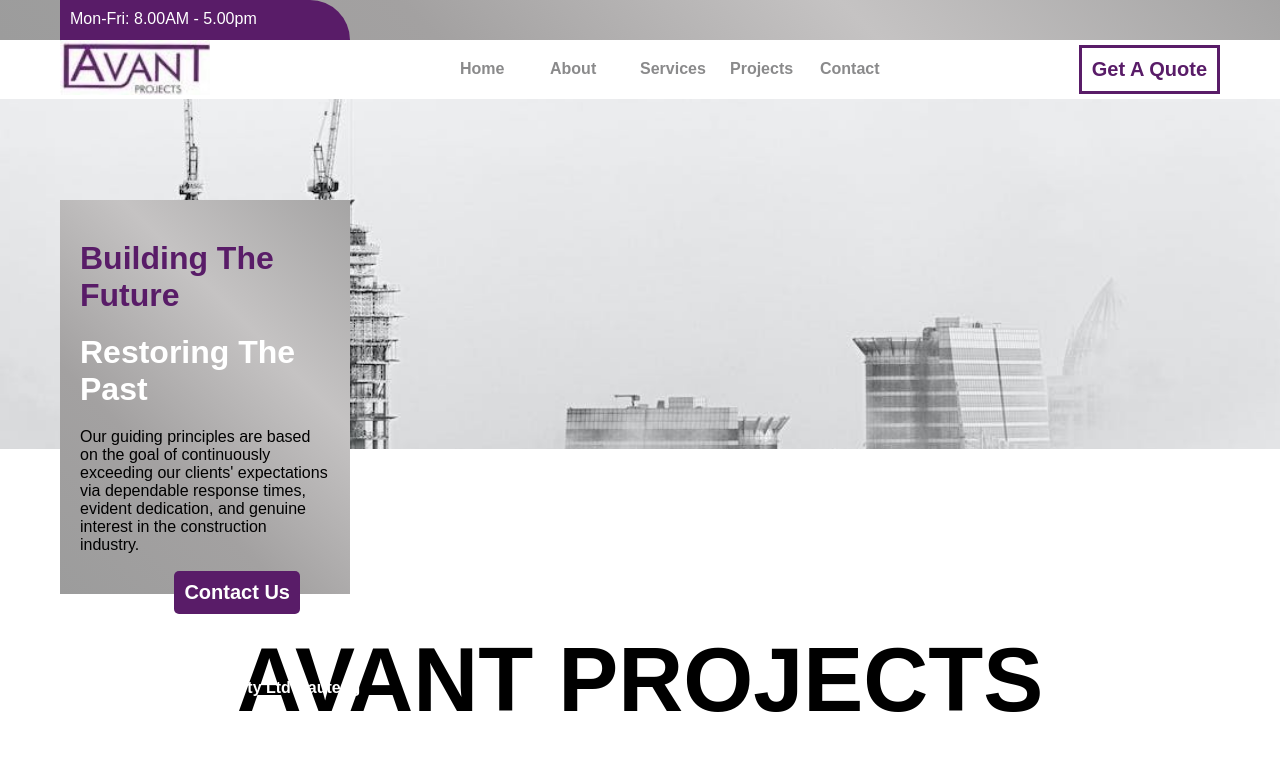
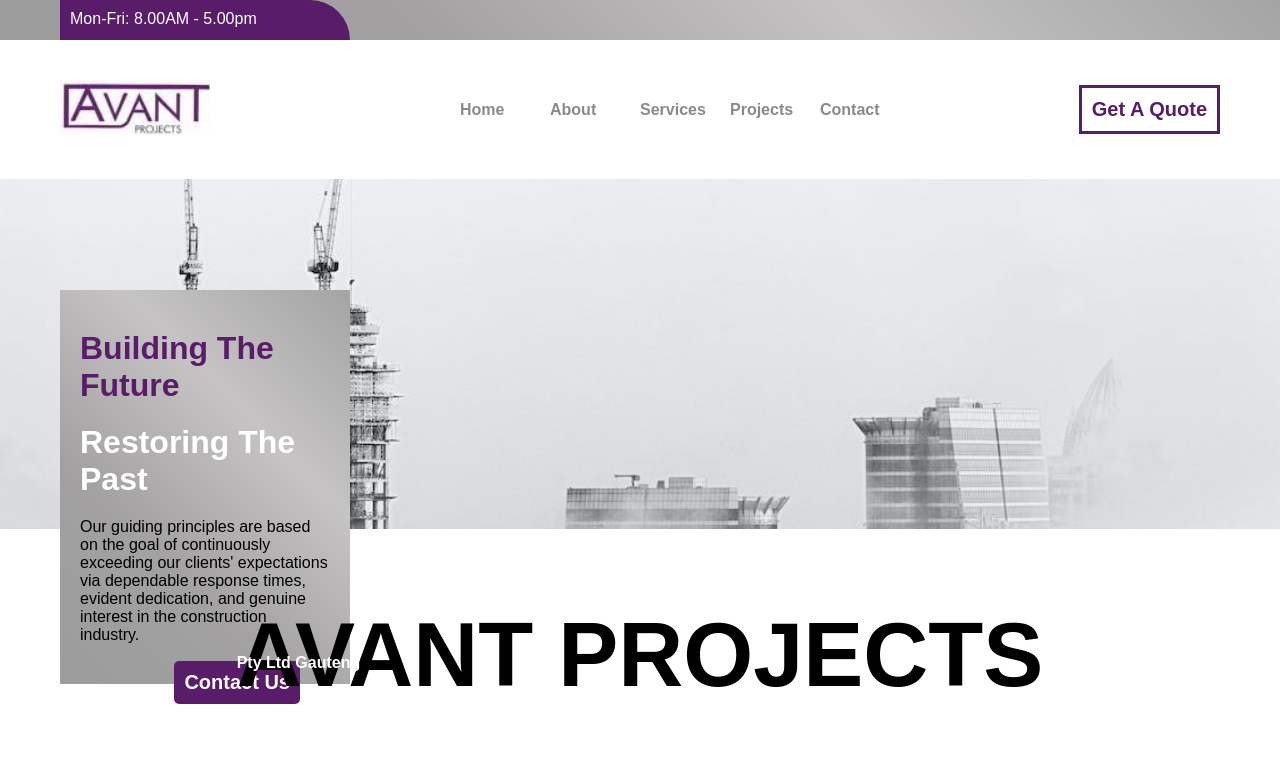
Before and after one commit to DiksonIvySon/Avant-Projects, a React (Vite) app in the folder AvantProjects/: page / in a window 1280 px wide. Shown: the top 781 px of the page. Built offline with nearby package versions, Linux system fonts and the light colour scheme.

Commit message:
Added spacing to Header2, and fixed affected elements styling.

```diff
--- a/AvantProjects/src/Components/Header2.css
+++ b/AvantProjects/src/Components/Header2.css
@@ -1,8 +1,9 @@
 .header2 {
-    margin-inline: 60px;
+    margin: 40px 0px;
     display: flex;
     justify-content: space-between;
     align-items: center;
+    position: relative;
 }
 
 .company-logo {
@@ -32,8 +33,8 @@
 #main-nav ul {
     position: absolute;
     left: 50%;
-    top: 60px;
-    translate: -50%;
+    top: 50%;
+    translate: -50% -50%;
     display: flex;
     justify-content: center;
     align-items: center;
--- a/AvantProjects/src/Components/Header2.jsx
+++ b/AvantProjects/src/Components/Header2.jsx
@@ -22,7 +22,7 @@
   }
 
   return (
-    <div className='header2'>
+    <div className='header2 section' >
         <div className={logoState}>
             <img src={logo} alt="logo image" />
         </div>
--- a/AvantProjects/src/pages/Home.css
+++ b/AvantProjects/src/pages/Home.css
@@ -1,6 +1,6 @@
 .slogan-container {
     position: absolute;
-    top: 200px;
+    top: 290px;
     left: 60px;
     animation: slide ease-in 0.5s;
 }
@@ -41,5 +41,5 @@
 }
 
 .home-heading {
-    margin-top: 180px;
+    margin-top: 75px;
 }
```
